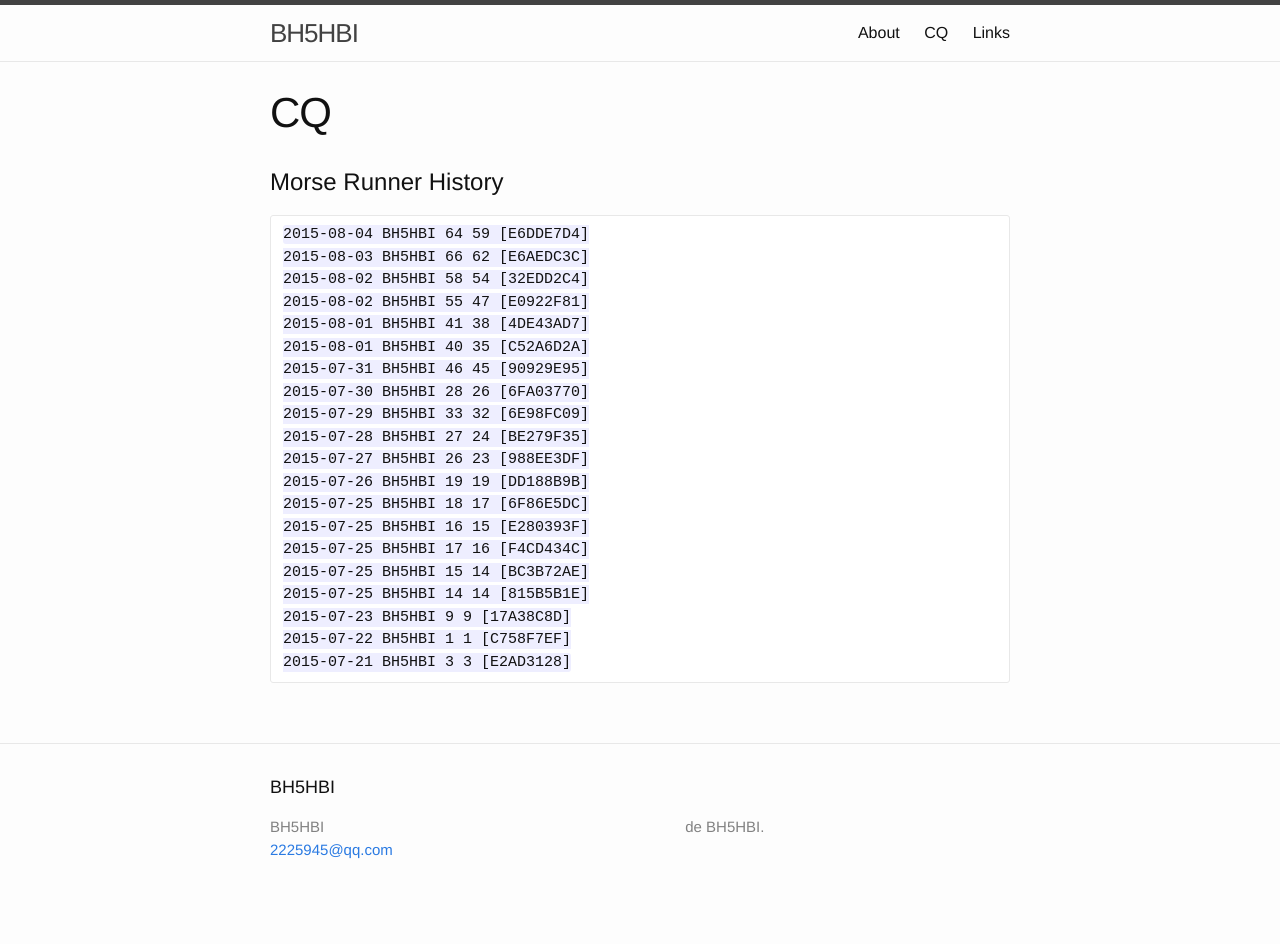
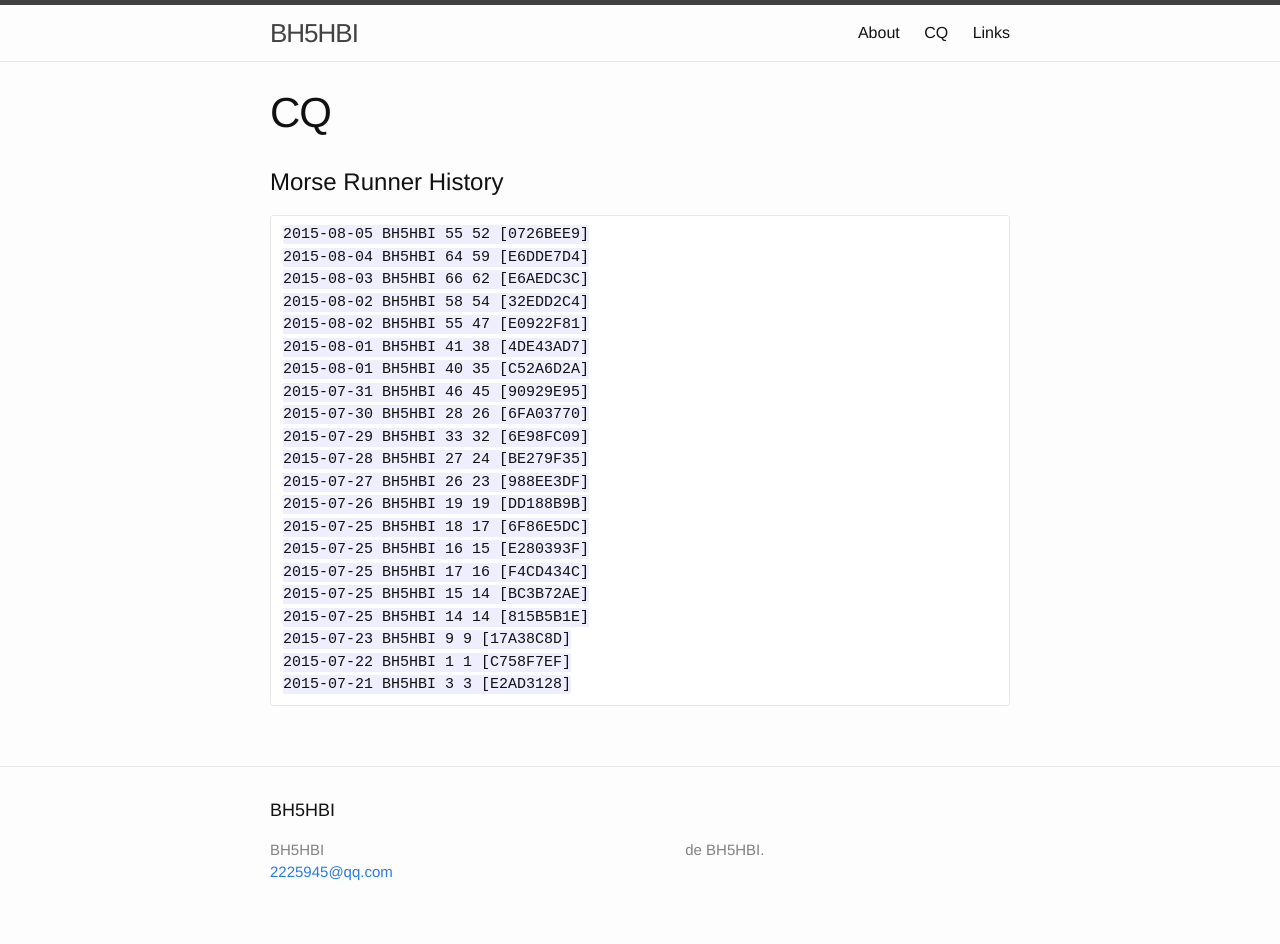
Before and after one commit to BH5HBI/bh5hbi.github.com, a Jekyll site: the page built from cq.md, in a window 1280 px wide. Built offline with Jekyll 4.4.1, drawn with Linux system fonts in a browser that asks for light colours; before the commit the page ends 921 px from its top, so only the background shows below that.

Commit message:
update cq page

```diff
--- a/cq.md
+++ b/cq.md
@@ -6,6 +6,7 @@ permalink: /CQ/
 
 #Morse Runner History
 
+	2015-08-05 BH5HBI 55 52 [0726BEE9]
 	2015-08-04 BH5HBI 64 59 [E6DDE7D4]
 	2015-08-03 BH5HBI 66 62 [E6AEDC3C]
 	2015-08-02 BH5HBI 58 54 [32EDD2C4]
```
